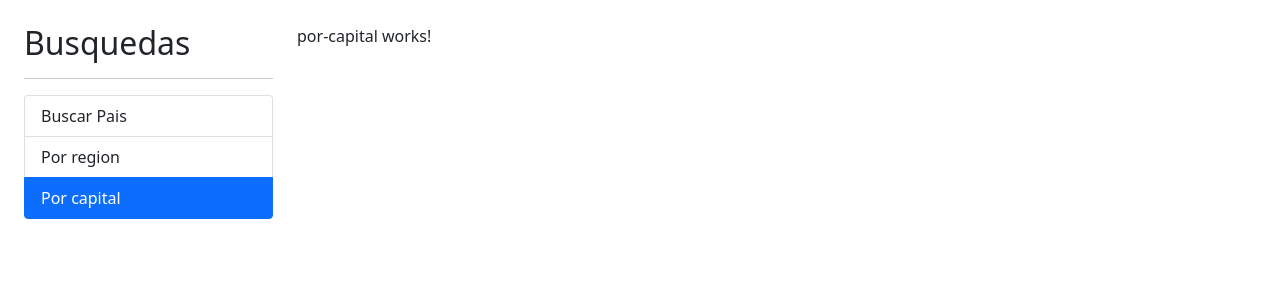
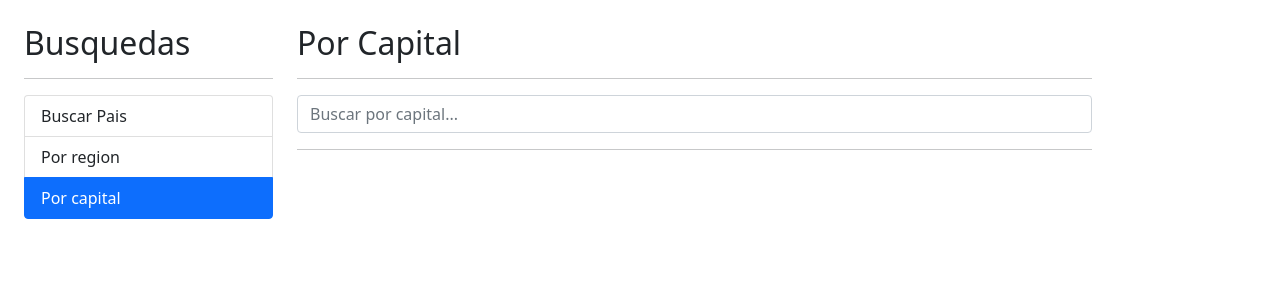
Before and after one commit to Arzzet/03-paisesApp, an Angular app: page /capital in a window 1280 px wide. Shown: the top 300 px of the page. Built offline with nearby package versions, Linux system fonts and the light colour scheme.

Commit message:
reusing components input and table for capital component

```diff
--- a/src/app/pais/components/pais-input/pais-input.component.html
+++ b/src/app/pais/components/pais-input/pais-input.component.html
@@ -1,7 +1,7 @@
 <form (ngSubmit)="buscar()" autocomplete="off">
     <input type="text"
         name="termino"
-        placeholder="Buscar País..."
+        [placeholder]="placeholder"
         [(ngModel)]="termino"
         (input)="teclaPresionada()"
         class="form-control">
--- a/src/app/pais/components/pais-input/pais-input.component.ts
+++ b/src/app/pais/components/pais-input/pais-input.component.ts
@@ -1,4 +1,4 @@
-import { Component, EventEmitter, OnInit, Output } from '@angular/core';
+import { Component, EventEmitter, Input, OnInit, Output } from '@angular/core';
 import { Subject } from 'rxjs';
 import {debounceTime} from 'rxjs/operators';
 
@@ -12,6 +12,8 @@
 
   @Output() onEnter: EventEmitter<string> = new EventEmitter<string>();
   @Output() onDebounce: EventEmitter<string> = new EventEmitter<string>();
+
+  @Input() placeholder: string = '';
 
   debouncer: Subject<string> = new Subject();
 
--- a/src/app/pais/components/pais-tabla/pais-tabla.component.html
+++ b/src/app/pais/components/pais-tabla/pais-tabla.component.html
@@ -14,7 +14,7 @@
             <td>
                 <img class="small-flag" [src]="pais.flags.png">
             </td>
-            <td>{{pais.name.common}}</td>
+            <td>{{pais.capital}}, {{pais.name.common}}</td>
             <td>{{pais.population | number}}</td>
             <td>
                 <a [routerLink]="['/pais', pais.cca2]">Ver...</a>
--- a/src/app/pais/pages/por-capital/por-capital.component.html
+++ b/src/app/pais/pages/por-capital/por-capital.component.html
@@ -1 +1,26 @@
-<p>por-capital works!</p>
+
+<h2>Por Capital</h2>
+<hr>
+
+<div class="row">
+    <div class="col">
+        <app-pais-input
+            (onEnter)="buscar($event)"
+            placeholder="Buscar por capital..."
+        >
+        </app-pais-input>
+    </div>
+</div>
+
+<hr>
+
+<div *ngIf="hayError" class="alert alert-danger">
+    No se ha encontrado nada con el término {{termino}}
+</div>
+
+<div *ngIf="paises.length > 0" class="row">
+    <div class="col">
+
+        <app-pais-tabla [paises]="paises"></app-pais-tabla>
+    </div>
+</div>
--- a/src/app/pais/pages/por-capital/por-capital.component.ts
+++ b/src/app/pais/pages/por-capital/por-capital.component.ts
@@ -1,4 +1,6 @@
 import { Component, OnInit } from '@angular/core';
+import { Country } from '../../interfaces/pais.interface';
+import { PaisService } from '../../services/pais.service';
 
 @Component({
   selector: 'app-por-capital',
@@ -6,11 +8,30 @@
   styles: [
   ]
 })
-export class PorCapitalComponent implements OnInit {
+export class PorCapitalComponent  {
 
-  constructor() { }
+  termino: string = '';
+  hayError: boolean = false;
+  paises: Country[] = [];
 
-  ngOnInit(): void {
+  constructor(private paisService: PaisService) { }
+
+  buscar(termino: string){
+    this.hayError = false;
+    this.termino = termino;
+
+    this.paisService.buscarCapital(termino)
+    .subscribe( (paises) => {
+      this.paises = paises;
+    }, (err) => {
+      this.hayError = true;
+      this.paises = [];
+
+      });
+
+
   }
 
+
+
 }
--- a/src/app/pais/pages/por-pais/por-pais.component.html
+++ b/src/app/pais/pages/por-pais/por-pais.component.html
@@ -5,7 +5,8 @@
     <div class="col">
         <app-pais-input
             (onEnter)="buscar($event)"
-            (onDebounce)="sugerencias($event)">
+            (onDebounce)="sugerencias($event)"
+            placeholder="Buscar país...">
         </app-pais-input>
     </div>
 </div>
--- a/src/app/pais/pages/por-pais/por-pais.component.ts
+++ b/src/app/pais/pages/por-pais/por-pais.component.ts
@@ -10,7 +10,7 @@
 })
 export class PorPaisComponent  {
 
-  termino: string = 'Hola';
+  termino: string = '';
   hayError: boolean = false;
   paises: Country[] = [];
 
--- a/src/app/pais/services/pais.service.ts
+++ b/src/app/pais/services/pais.service.ts
@@ -18,5 +18,11 @@
     return this.http.get<Country[]>(url);
   }
 
+  buscarCapital(termino:string): Observable<Country[]>{
+    const url = `${this.apiUrl}/capital/${termino}`;
+
+    return this.http.get<Country[]>(url);
+  }
+
 
 }
```
